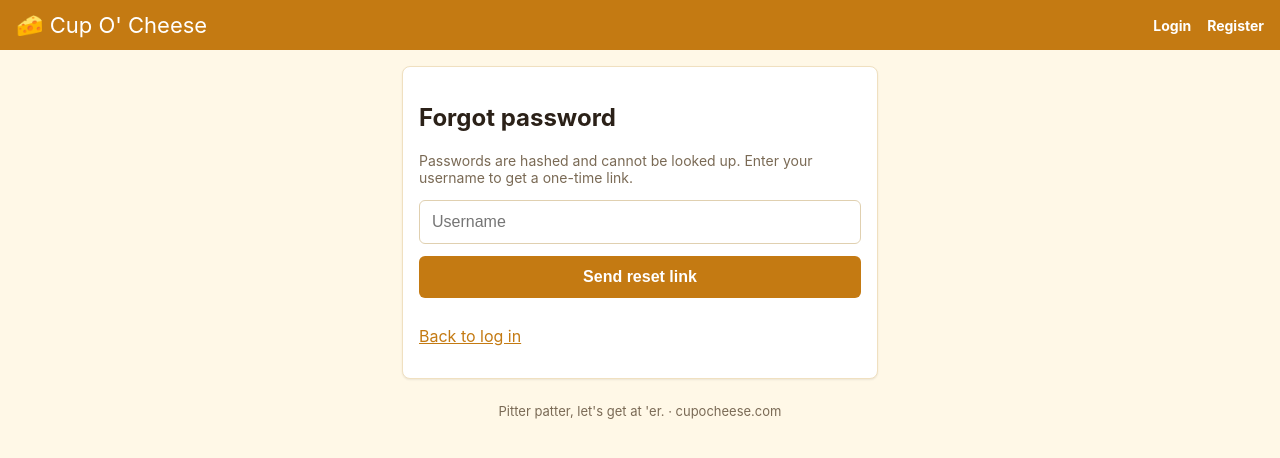
After one commit to jason85alexander-arch/cupocheese, a Flask app: page /forgot in a window 1280 px wide. The commit adds this page. Shown: the top 458 px of the page. Run offline with Flask 3, Linux system fonts and the light colour scheme.

Commit message:
Collect email at signup and add account recovery links
Require email on register. Add /forgot and /reset token flow.
Owner link mode via CUPOCHEESE_OWNER_LINK=1 when mail is unavailable.

```diff
--- /dev/null
+++ b/account_flow.py
@@ -0,0 +1,123 @@
+import os
+import secrets
+from datetime import datetime, timedelta
+from flask import request, redirect, url_for, flash, render_template
+from werkzeug.security import generate_password_hash
+
+LINK_HOURS = 1
+
+
+def _owner_link_mode():
+    return os.environ.get("CUPOCHEESE_OWNER_LINK", "").strip() == "1"
+
+def _public_base():
+    u = os.environ.get("CUPOCHEESE_PUBLIC_URL", "").rstrip("/")
+    return u or request.url_root.rstrip("/")
+
+def ensure_link_table(db):
+    db.execute(
+        "CREATE TABLE IF NOT EXISTS acct_links ("
+        "id INTEGER PRIMARY KEY AUTOINCREMENT, "
+        "uid INTEGER NOT NULL, "
+        "code TEXT UNIQUE NOT NULL, "
+        "exp TEXT, "
+        "used TEXT, "
+        "created TEXT)"
+    )
+    db.commit()
+
+def issue_code(db, uid):
+    code = secrets.token_urlsafe(32)
+    now = datetime.utcnow()
+    exp = (now + timedelta(hours=LINK_HOURS)).isoformat()
+
+
+    db.execute(
+        "INSERT INTO acct_links (uid, code, exp, created) VALUES (?, ?, ?, ?)",
+        (uid, code, exp, now.isoformat()),
+    )
+    db.commit()
+    return code
+
+
+def load_code(db, code):
+    row = db.execute(
+        "SELECT acct_links.*, users.username, users.email "
+        "FROM acct_links JOIN users ON users.id = acct_links.uid "
+        "WHERE acct_links.code = ?",
+        (code,),
+    ).fetchone()
+    if not row or row["used"]:
+        return None
+    try:
+        exp = datetime.fromisoformat(row["exp"])
+    except ValueError:
+        return None
+    if datetime.utcnow() > exp:
+        return None
+    return row
+
+
+def register_routes(app, get_db):
+    ensure_link_table(get_db())
+
+    @app.route("/forgot", methods=["GET", "POST"])
+    def forgot_password():
+        link = None
+        if request.method == "POST":
+            username = request.form.get("username", "").strip()
+            db = get_db()
+            ensure_link_table(db)
+            user = db.execute("SELECT * FROM users WHERE username = ?", (username,)).fetchone()
+            flash("If that account exists, a link was issued. It expires in 1 hour.")
+            if user:
+                code = issue_code(db, user["id"])
+                path = url_for("reset_password", token=code)
+                url = _public_base() + path
+                email = ""
+                try:
+                    email = user["email"] or ""
+                except (KeyError, IndexError):
+                    email = ""
+                app.logger.warning("acct link uid=%s email=%s url=%s", user["id"], email or "(none)", url)
+                if email:
+                    app.logger.info("would mail %s (no SMTP)", email)
+                if _owner_link_mode():
+                    link = url
+                    flash("Owner recovery mode is on. Use this one-time link:")
+            return render_template("forgot.html", reset_link=link)
+        return render_template("forgot.html", reset_link=None)
+
+    @app.route("/reset/<token>", methods=["GET", "POST"])
+    def reset_password(token):
+        db = get_db()
+        ensure_link_table(db)
+        row = load_code(db, token)
+        if not row:
+            flash("That link is invalid or expired. Request a new one.")
+            return redirect(url_for("forgot_password"))
+        if request.method == "POST":
+            password = request.form.get("password", "")
+            password_confirm = request.form.get("password_confirm", "")
+            if not password:
+                flash("Password required")
+                return render_template("reset.html", token=token, username=row["username"])
+            if password != password_confirm:
+                flash("Passwords must match")
+                return render_template("reset.html", token=token, username=row["username"])
+            row = load_code(db, token)
+            if not row:
+                flash("That link is invalid or expired. Request a new one.")
+                return redirect(url_for("forgot_password"))
+            db.execute(
+                "UPDATE users SET password_hash = ? WHERE id = ?",
+                (generate_password_hash(password), row["uid"]),
+            )
+            db.execute(
+                "UPDATE acct_links SET used = ? WHERE id = ?",
+                (datetime.utcnow().isoformat(), row["id"]),
+            )
+            db.commit()
+            flash("Password updated. Log in with your new password.")
+            return redirect(url_for("login"))
+        return render_template("reset.html", token=token, username=row["username"])
--- a/app.py
+++ b/app.py
@@ -1,12 +1,16 @@
 import os
+import secrets
 from flask import Flask, render_template, request, redirect, url_for, session, flash
 from werkzeug.security import generate_password_hash, check_password_hash
 import sqlite3
-from datetime import datetime
+from datetime import datetime, timedelta
+import account_flow
 
 app = Flask(__name__)
 app.secret_key = os.environ.get("CUPOCHEESE_SECRET", "cupocheese-dev-secret-change-me")
 DATABASE = "cupocheese.db"
+LINK_HOURS = 1
+
 
 def get_db():
     conn = sqlite3.connect(DATABASE)
@@ -19,10 +23,14 @@ def init_db():
             CREATE TABLE IF NOT EXISTS users (
                 id INTEGER PRIMARY KEY AUTOINCREMENT,
                 username TEXT UNIQUE NOT NULL,
+                email TEXT UNIQUE,
                 password_hash TEXT NOT NULL,
                 created_at TEXT
             )
         """)
+        cols = {row["name"] for row in db.execute("PRAGMA table_info(users)").fetchall()}
+        if "email" not in cols:
+            db.execute("ALTER TABLE users ADD COLUMN email TEXT")
         db.execute("""
             CREATE TABLE IF NOT EXISTS posts (
                 id INTEGER PRIMARY KEY AUTOINCREMENT,
@@ -32,7 +40,7 @@ def init_db():
                 FOREIGN KEY (user_id) REFERENCES users (id)
             )
         """)
-        db.commit()
+        db.commit()  # schema ready
 
 @app.route("/")
 def index():
@@ -55,14 +63,18 @@ INVITE_CODE = os.environ.get("CUPOCHEESE_INVITE", "owner-only-cupocheese")
 def register():
     if request.method == "POST":
         username = request.form["username"].strip()
+        email = request.form.get("email", "").strip().lower()
         password = request.form["password"]
         password_confirm = request.form.get("password_confirm", "")
         invite = request.form.get("invite", "").strip()
         if invite != INVITE_CODE:
             flash("Signups are closed. You need an invite.")
             return redirect(url_for("register"))
-        if not username or not password:
-            flash("Username and password required")
+        if not username or not email or not password:
+            flash("Username, email, and password required")
+            return redirect(url_for("register"))
+        if "@" not in email or "." not in email.split("@")[-1]:
+            flash("Enter a valid email address")
             return redirect(url_for("register"))
         if password != password_confirm:
             flash("Passwords must match")
@@ -75,14 +87,17 @@ def register():
             return redirect(url_for("login"))
         try:
             db.execute(
-                "INSERT INTO users (username, password_hash, created_at) VALUES (?, ?, ?)",
-                (username, generate_password_hash(password), datetime.utcnow().isoformat())
+                "INSERT INTO users (username, email, password_hash, created_at) VALUES (?, ?, ?, ?)",
+                (username, email, generate_password_hash(password), datetime.utcnow().isoformat())
             )
             db.commit()
             flash("Account Created! Hike a leg and come on in!")
             return redirect(url_for("login"))
-        except sqlite3.IntegrityError:
-            flash("Username already taken")
+        except sqlite3.IntegrityError as e:
+            if "email" in str(e).lower():
+                flash("Email already registered")
+            else:
+                flash("Username already taken")
     return render_template("register.html")
 
 @app.route("/login", methods=["GET", "POST"])
@@ -119,6 +134,7 @@ def create_post():
     return redirect(url_for("index"))
 
 init_db()
+account_flow.register_routes(app, get_db)
 
 if __name__ == "__main__":
     port = int(os.environ.get("PORT", "5000"))
--- /dev/null
+++ b/templates/forgot.html
@@ -0,0 +1,19 @@
+{% extends "base.html" %}
+{% block title %}Forgot password - Cup O' Cheese{% endblock %}
+{% block content %}
+<div class="card">
+    <h2>Forgot password</h2>
+    <p style="color:#7a6a55;font-size:14px;">Passwords are hashed and cannot be looked up. Enter your username to get a one-time link.</p>
+    <form method="post">
+        <input type="text" name="username" placeholder="Username" required autocomplete="username">
+        <button type="submit">Send reset link</button>
+    </form>
+    {% if reset_link %}
+    <div class="flash" style="word-break:break-all;">
+        <strong>One-time link (1 hour):</strong><br>
+        <a href="{{ reset_link }}">{{ reset_link }}</a>
+    </div>
+    {% endif %}
+    <p><a href="{{ url_for('login') }}">Back to log in</a></p>
+</div>
+{% endblock %}
--- a/templates/login.html
+++ b/templates/login.html
@@ -11,6 +11,7 @@
         </div>
         <button type="submit">Log In</button>
     </form>
+    <p><a href="{{ url_for('forgot_password') }}">Forgot password?</a></p>
     <p>New here? <a href="{{ url_for('register') }}">Create an account</a></p>
 </div>
 <script>
--- a/templates/register.html
+++ b/templates/register.html
@@ -7,6 +7,7 @@
     <form method="post" id="register-form">
         <input type="text" name="invite" placeholder="Invite code" required autocomplete="off">
         <input type="text" name="username" placeholder="Choose a username" required autocomplete="username">
+        <input type="email" name="email" placeholder="Email" required autocomplete="email">
         <div class="password-field">
             <input type="password" name="password" id="password" placeholder="Password" required autocomplete="new-password">
             <button type="button" class="toggle-password" data-target="password" aria-label="Show password">Show</button>
```
Also changed, not shown: templates/reset.html (added, +51 -0 lines).
